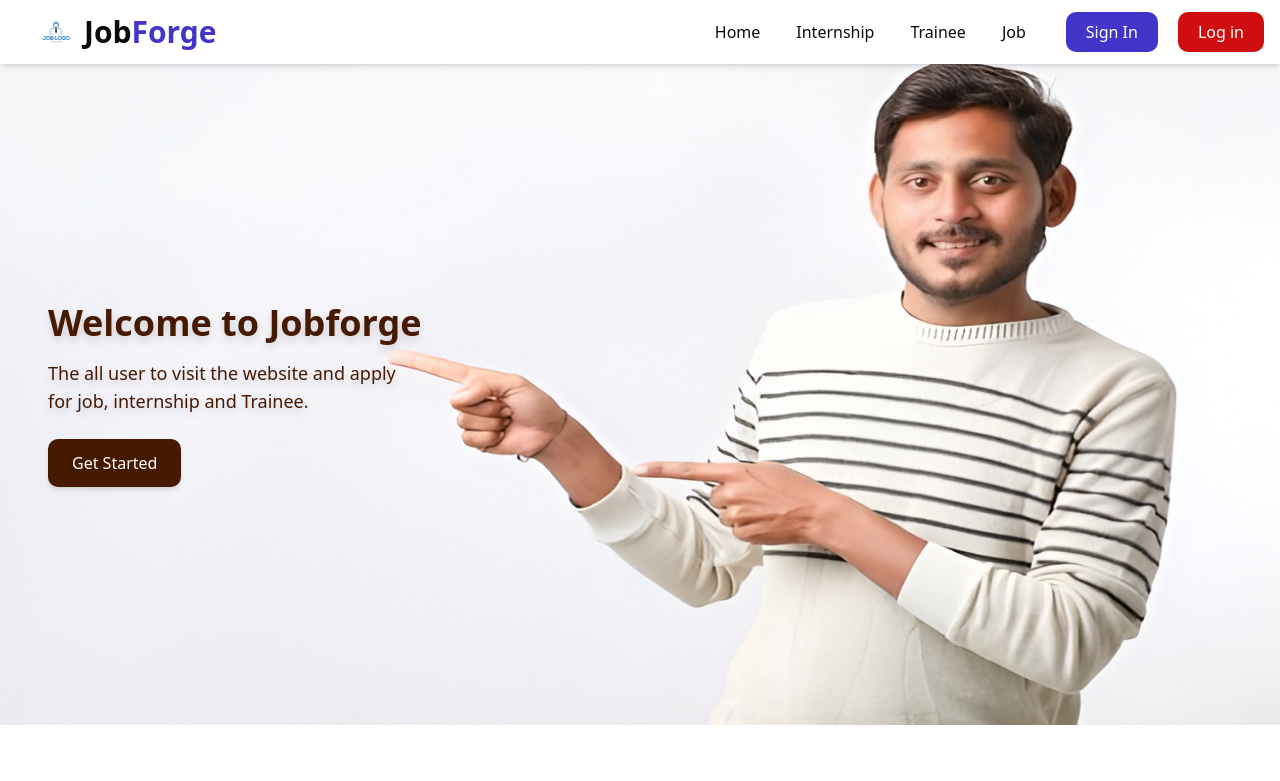
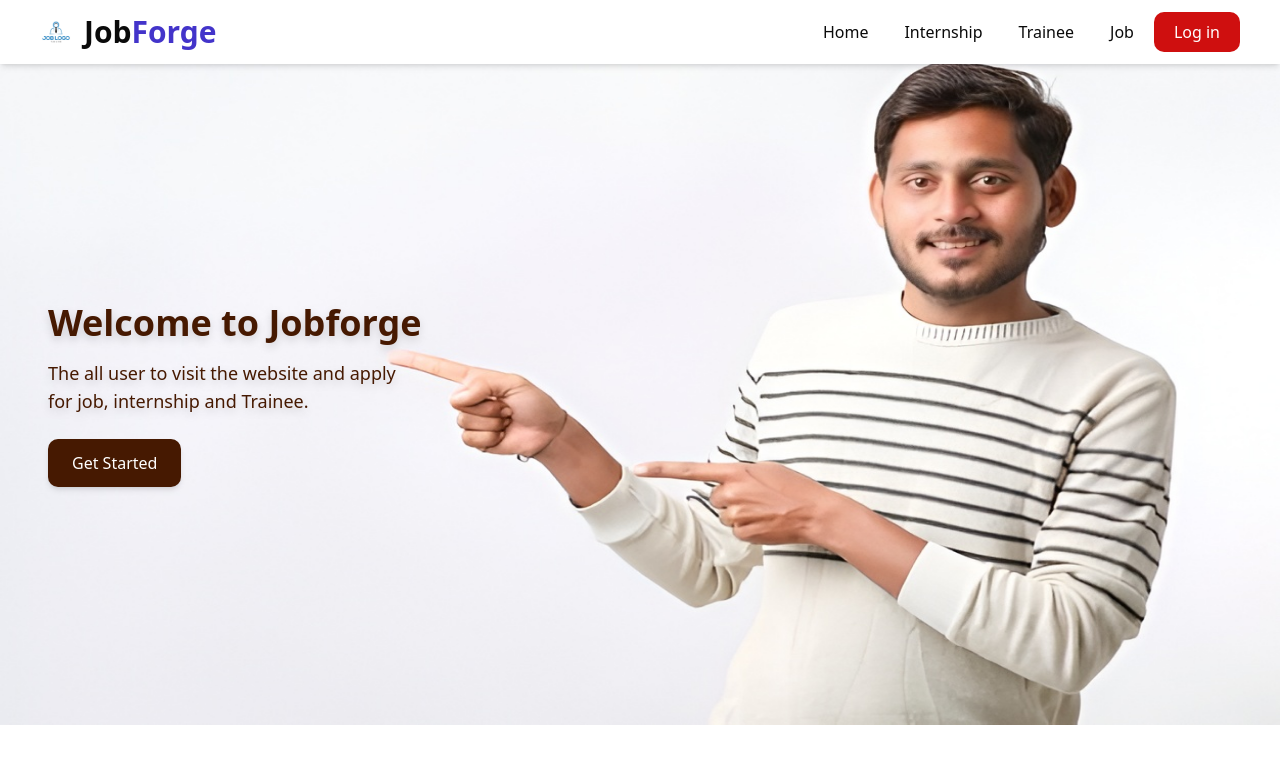
Before and after one commit to Amrenderkumar/Jiplay, a React (Vite) app: page / in a window 1280 px wide. Shown: the top 781 px of the page. Built offline with nearby package versions, Linux system fonts and the light colour scheme.

Commit message:
Initial commit

```diff
--- a/src/Component/Dashboard.jsx
+++ b/src/Component/Dashboard.jsx
@@ -26,10 +26,7 @@ const Dashboard = () => {
             <Link to="/trainee">Trainee</Link>
             <Link to="/job">Job</Link>
           </nav>
-          <button className='bg-[#4334ca] text-white px-5 py-2 rounded-lg hover:bg-[#3225a5] transition box-content ml-5 cursor-pointer'>
-            Sign In
-          </button>
-          <button className='bg-[#cf0f0f] text-white px-5 py-2 rounded-lg hover:bg-[#f50707] transition box-content cursor-pointer'>
+          <button className='bg-[#cf0f0f] text-white px-5 py-2 rounded-lg hover:bg-[#f50707] transition box-content cursor-pointer mr-6' onClick={() => window.location.href = '/Login'}>
             Log in
           </button>
         </div>
--- a/src/Component/Header.jsx
+++ b/src/Component/Header.jsx
@@ -11,7 +11,7 @@ function Header() {
         <p className="text-lg text-amber-950 drop-shadow-lg p-2">
           The all user to visit the website and apply <br /> for job, internship and Trainee.
         </p>
-        <button className="bg-amber-950 text-white font-medium mt-4 py-3 px-6 rounded-lg shadow-md hover:bg-amber-700 transition ml-2">
+        <button className="bg-amber-950 text-white font-medium mt-4 py-3 px-6 rounded-lg shadow-md hover:bg-amber-700 transition ml-2" onClick={() => window.location.href = '/Signup'}>
           Get Started
         </button>
       </div>
```
